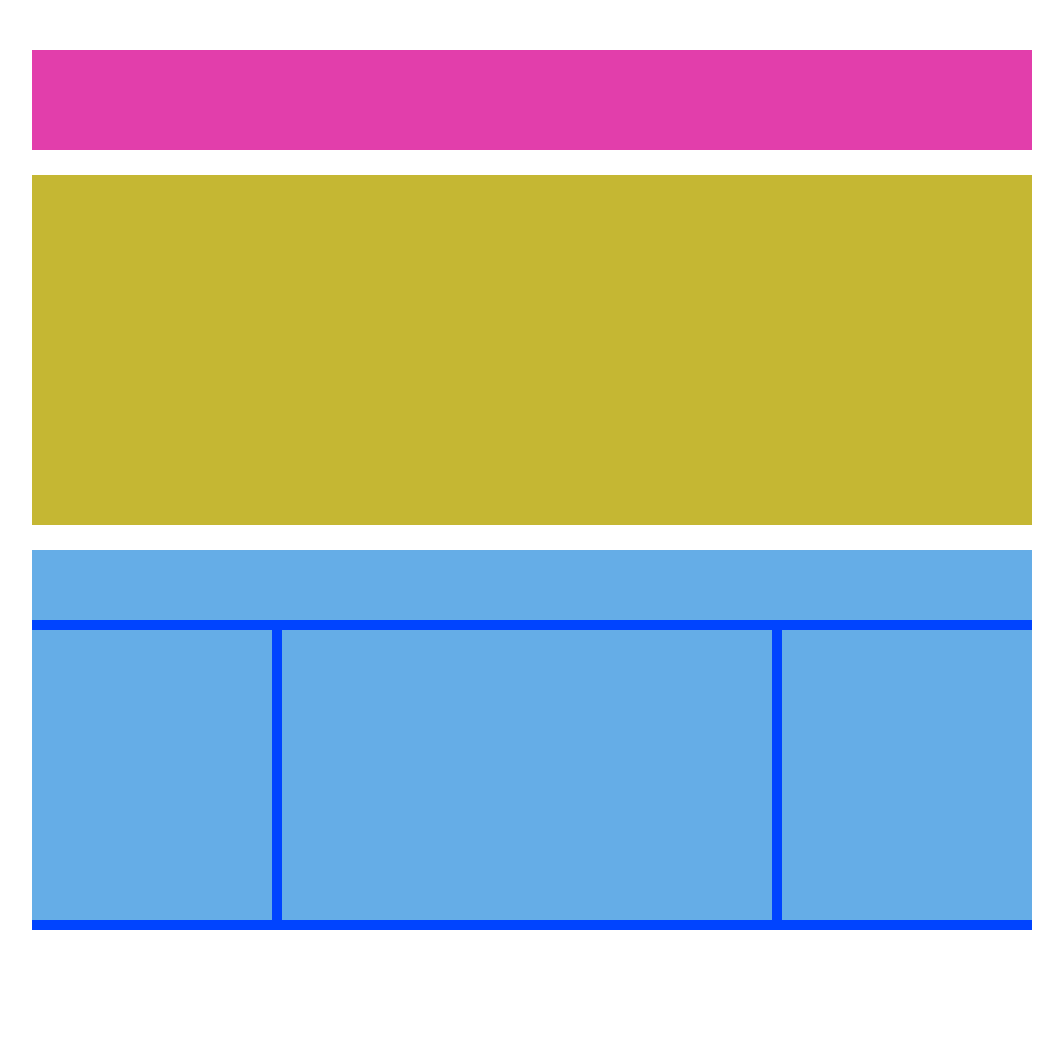
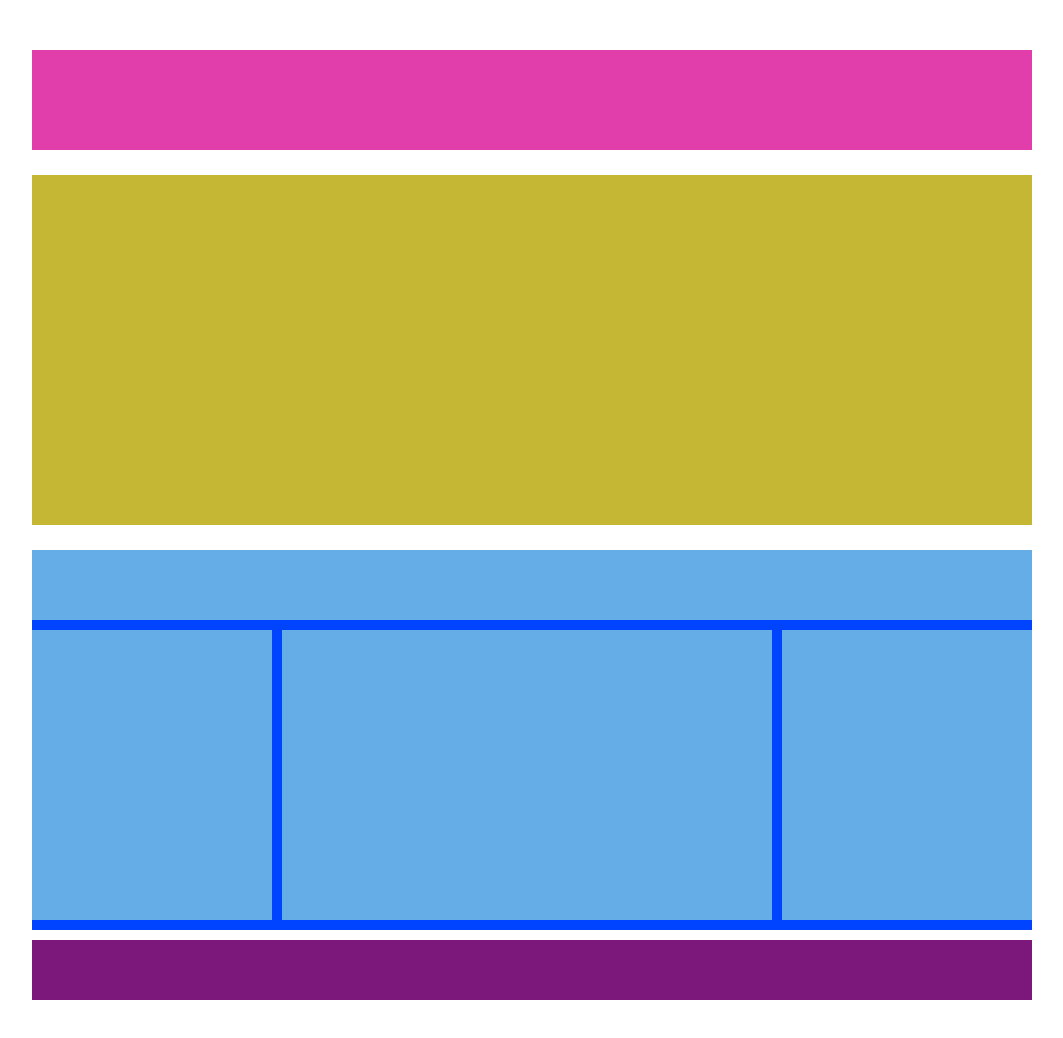
Before and after one commit to camillapalombi/htmlcss-struttura-wp, a plain HTML site: page index.html in a window 1280 px wide. Shown: the whole page, without its empty margins (108-1171 px from the left). Drawn offline with Linux system fonts and the light colour scheme.

Commit message:
CSS FOOTER

```diff
--- a/style/style.css
+++ b/style/style.css
@@ -26,7 +26,7 @@
     height: 350px;
     margin-bottom: 25px;
 }
-
+/*Rettangoli azzurri:*/
 .box-blue-1 {
     background-color:rgb(101, 173, 231) ;
     width: 100%;
@@ -61,3 +61,10 @@
 }
 
 /*FOOTER:*/
+.box-violet {
+    background-color: rgb(124, 23, 124);
+    width: 100%;
+    height: 60px;
+    margin-top: 10px;
+    float: right;
+}
```
